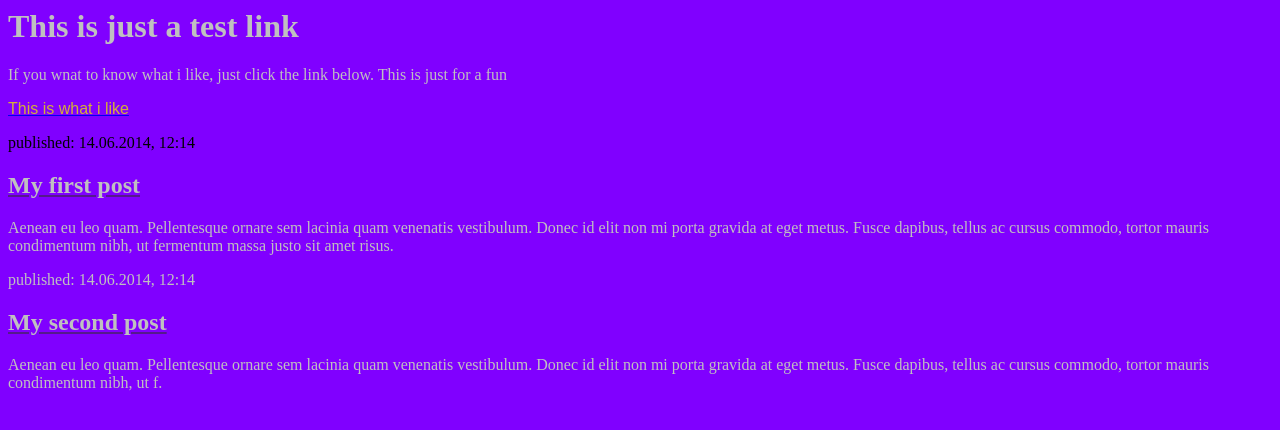
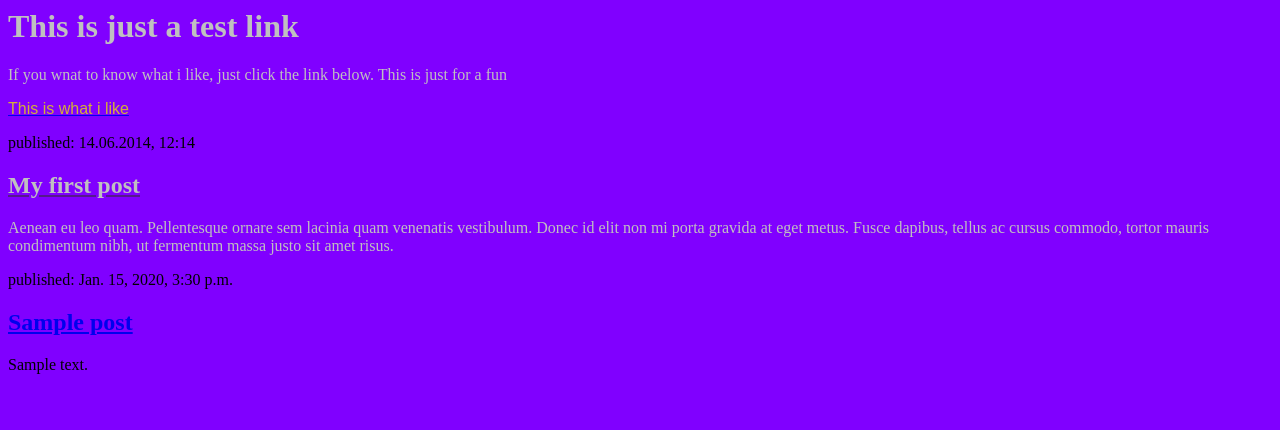
Before and after one commit to manojtechie/my-first-blog, a Django app: page / in a window 1280 px wide. Shown: the top 430 px of the page. Run offline with Django 3.2, Linux system fonts and the light colour scheme; tables that the repository leaves empty hold one stand-in row (values such as "Sample post").

Commit message:
Modified templates to display data from database

```diff
--- a/blog/templates/blog/post_list.html
+++ b/blog/templates/blog/post_list.html
@@ -16,12 +16,13 @@
             <p><font color = #C0C0C0>Aenean eu leo quam. Pellentesque ornare sem lacinia quam venenatis vestibulum. Donec id elit non mi porta gravida at eget metus. Fusce dapibus, tellus ac cursus commodo, tortor mauris condimentum nibh, ut fermentum massa justo sit amet risus.</font></p>
 		</div>
 
+		{% for post in posts %}
 		<div>
-			<p><font color = #C0C0C0>published: 14.06.2014, 12:14</font></p>
-            <h2><a href=""><font color = #C0C0C0>My second post</font></a></h2>
-            <p><font color = #C0C0C0>Aenean eu leo quam. Pellentesque ornare sem lacinia quam venenatis vestibulum. Donec id elit non mi porta gravida at eget metus. Fusce dapibus, tellus ac cursus commodo, tortor mauris condimentum nibh, ut f.</font></p>
+			<p>published: {{post.published_date}}</p>
+			<h2><a href="https://www.carwale.com/best-sedans-in-india/">{{post.title}}</a></h2>
+			<p>{{post.text|linebreaksbr}}</p>
 		</div>
-
+		{% endfor %}
 
 	</body>
 </html>
--- a/blog/views.py
+++ b/blog/views.py
@@ -1,5 +1,8 @@
 from django.shortcuts import render
+from django.utils import timezone
+from .models import Post
 
 # Create your views here.
 def post_list(request):
-	return render(request,'blog/post_list.html',{})
+	posts = Post.objects.filter(published_date__lte=timezone.now()).order_by('published_date')
+	return render(request,'blog/post_list.html',{'posts':posts})
```
